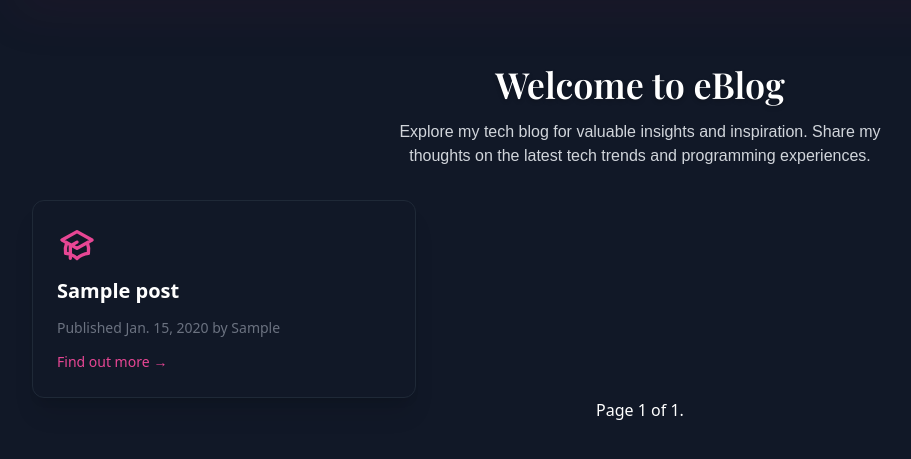
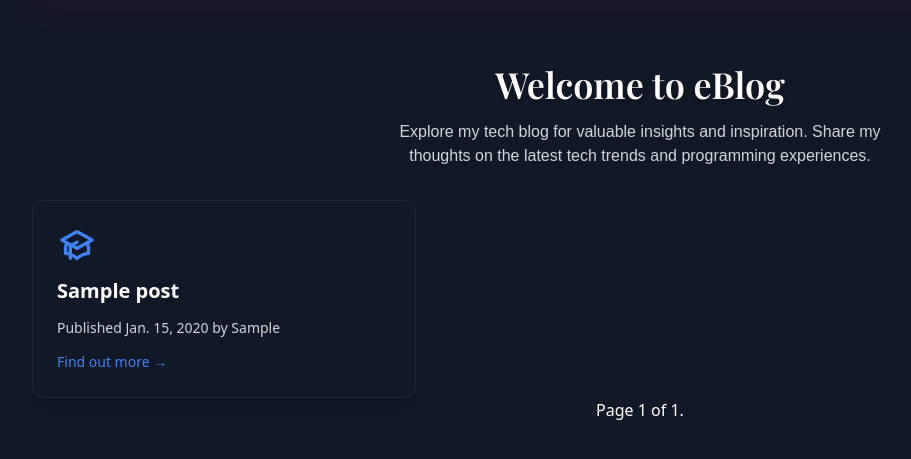
Before and after one commit to Earnstein/eBlog, a Django app: page / in a window 1280 px wide. Shown: the part 71-530 px from the top of the page, without its empty margins (0-911 px from the left). Run offline with Django 5.2, Linux system fonts and the light colour scheme; tables that the repository leaves empty hold one stand-in row (values such as "Sample post"); style sheets or scripts are compiled from the project's sources; some libraries are stand-ins or nearby versions; some web fonts are replaced.

Commit message:
chore: change shadow color to blue

```diff
--- a/templates/home.html
+++ b/templates/home.html
@@ -12,12 +12,12 @@
 
     <div class="mt-8 grid grid-cols-1 gap-8 sm:grid-cols-2 md:grid-cols-3">
       {% for post in posts  %}
-      <div class="block space-y-3 rounded-xl border border-gray-800 p-6 shadow-xl transition hover:border-pink-500/10 hover:shadow-pink-500/10"
+      <div class="block space-y-3 rounded-xl border border-gray-800 p-6 shadow-xl transition hover:border-blue-500/10 hover:shadow-blue-500/10"
 
       >
         <svg
           xmlns="http://www.w3.org/2000/svg"
-          class="size-10 text-pink-500"
+          class="size-10 text-blue-500"
           fill="none"
           viewBox="0 0 24 24"
           stroke="currentColor"
@@ -38,11 +38,11 @@
           {{ post.title|capfirst }}
         </h2>
 
-        <p class="mt-2 line-clamp-3 text-sm/relaxed text-gray-500">
+        <p class="mt-2 line-clamp-3 text-sm/relaxed text-gray-300">
           Published {{post.publish|date:"N d, Y "}} by {{post.author|capfirst}}
         </p>
 
-      <a href="{{post.get_absolute_url}}" class="group mt-4 inline-flex items-center gap-1 text-sm font-medium text-pink-500">
+      <a href="{{post.get_absolute_url}}" class="group mt-4 inline-flex items-center gap-1 text-sm font-medium text-blue-500">
         Find out more
 
         <span aria-hidden="true" class="block transition-all group-hover:ms-0.5 rtl:rotate-180">
```
